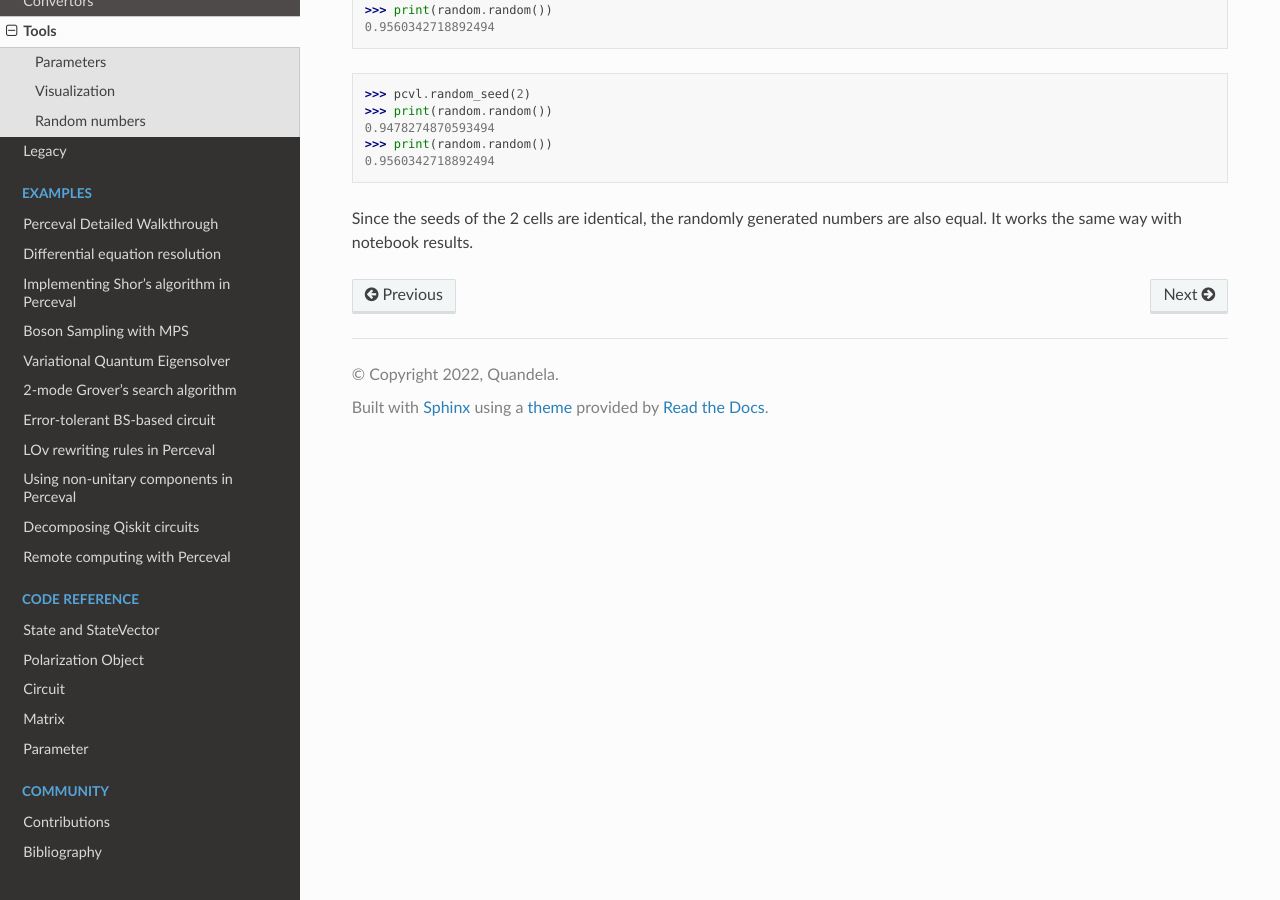
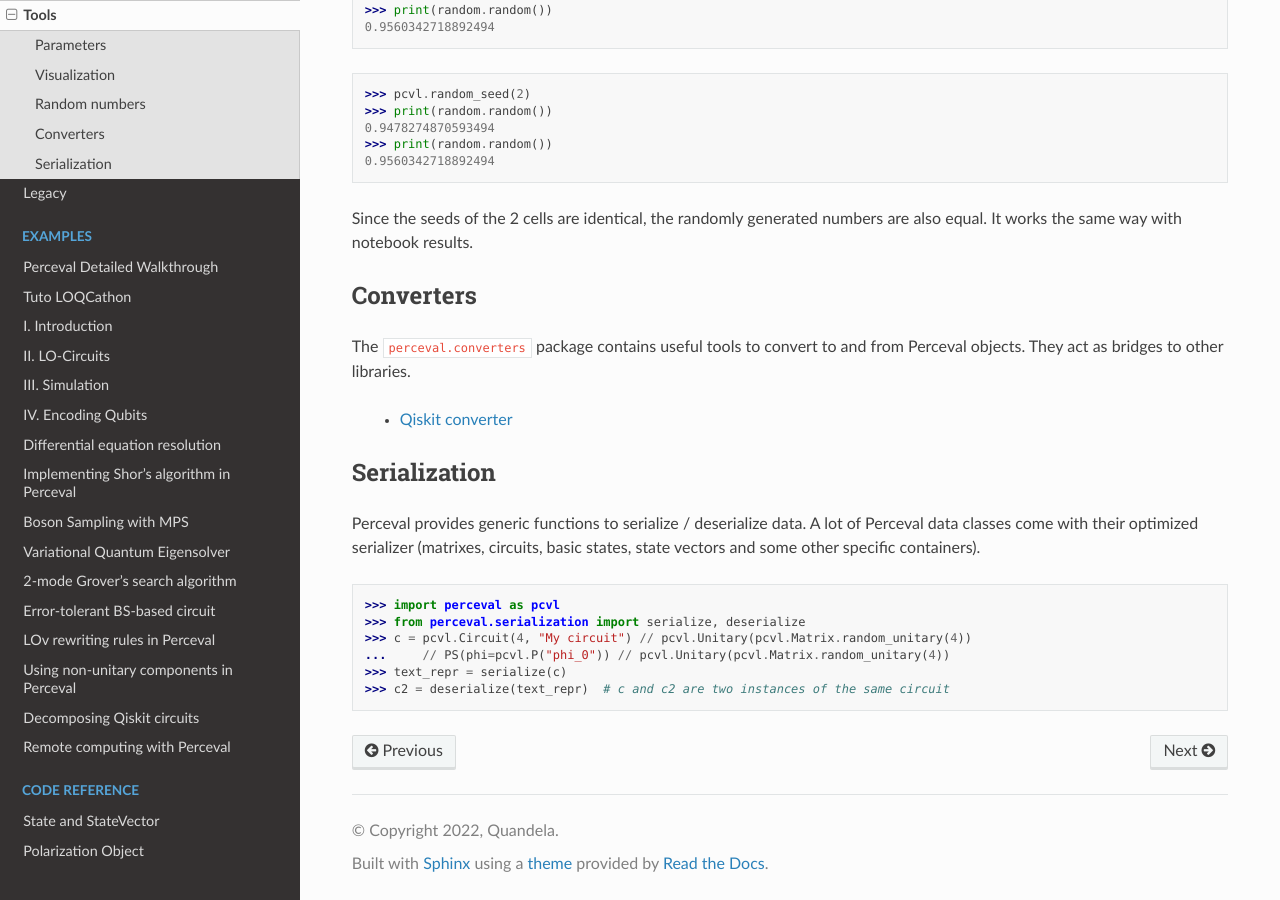
Before and after one commit to Quandela/Perceval, a Sphinx documentation site: the page built from docs/source/tools.rst, in a window 1280 px wide and 900 px high, scrolled down 4619 px. Built offline with Sphinx 7.4.7 and the Read the Docs theme 2.0.0, drawn with Linux system fonts in a browser that asks for light colours; pages that are not in the unit, such as notebooks, are missing from menus; some of the changed text lies outside the part shown.

Commit message:
PCVL-257 Update Qiskit converter doc (#146)

```diff
--- a/docs/source/index.rst
+++ b/docs/source/index.rst
@@ -74,6 +73,7 @@ If you are using Perceval for academic work, please cite the `Perceval white pap
    :hidden:
 
    notebooks/walkthrough-cnot
+   notebooks/Tuto_LOQCathon
    notebooks/Differential equation solving
    notebooks/Shor Implementation
    notebooks/Boson Sampling
@@ -95,6 +95,7 @@ If you are using Perceval for academic work, please cite the `Perceval white pap
    reference/polarization
    reference/circuit
    reference/utils
+   reference/qiskit_converter
 
 .. toctree::
    :caption: Community
--- a/docs/source/tools.rst
+++ b/docs/source/tools.rst
@@ -183,3 +183,24 @@ Let's do a small example to understand:
 
 Since the seeds of the 2 cells are identical, the randomly generated numbers are also equal.
 It works the same way with notebook results.
+
+Converters
+----------
+
+The ``perceval.converters`` package contains useful tools to convert to and from Perceval objects. They act as bridges
+to other libraries.
+
+ * :ref:`Qiskit converter`
+
+Serialization
+-------------
+
+Perceval provides generic functions to serialize / deserialize data. A lot of Perceval data classes come with their
+optimized serializer (matrixes, circuits, basic states, state vectors and some other specific containers).
+
+>>> import perceval as pcvl
+>>> from perceval.serialization import serialize, deserialize
+>>> c = pcvl.Circuit(4, "My circuit") // pcvl.Unitary(pcvl.Matrix.random_unitary(4))
+...     // PS(phi=pcvl.P("phi_0")) // pcvl.Unitary(pcvl.Matrix.random_unitary(4))
+>>> text_repr = serialize(c)
+>>> c2 = deserialize(text_repr)  # c and c2 are two instances of the same circuit
```
Also changed, not shown: other parts of docs/source/index.rst (+0 -1 lines), other parts of docs/source/tools.rst (+6 -6 lines), docs/source/convertors.rst (deleted, +0 -70 lines), docs/source/reference/qiskit_converter.rst (added, +43 -0 lines), docs/source/notebooks/Qiskit conversion.ipynb, 1 other file.
